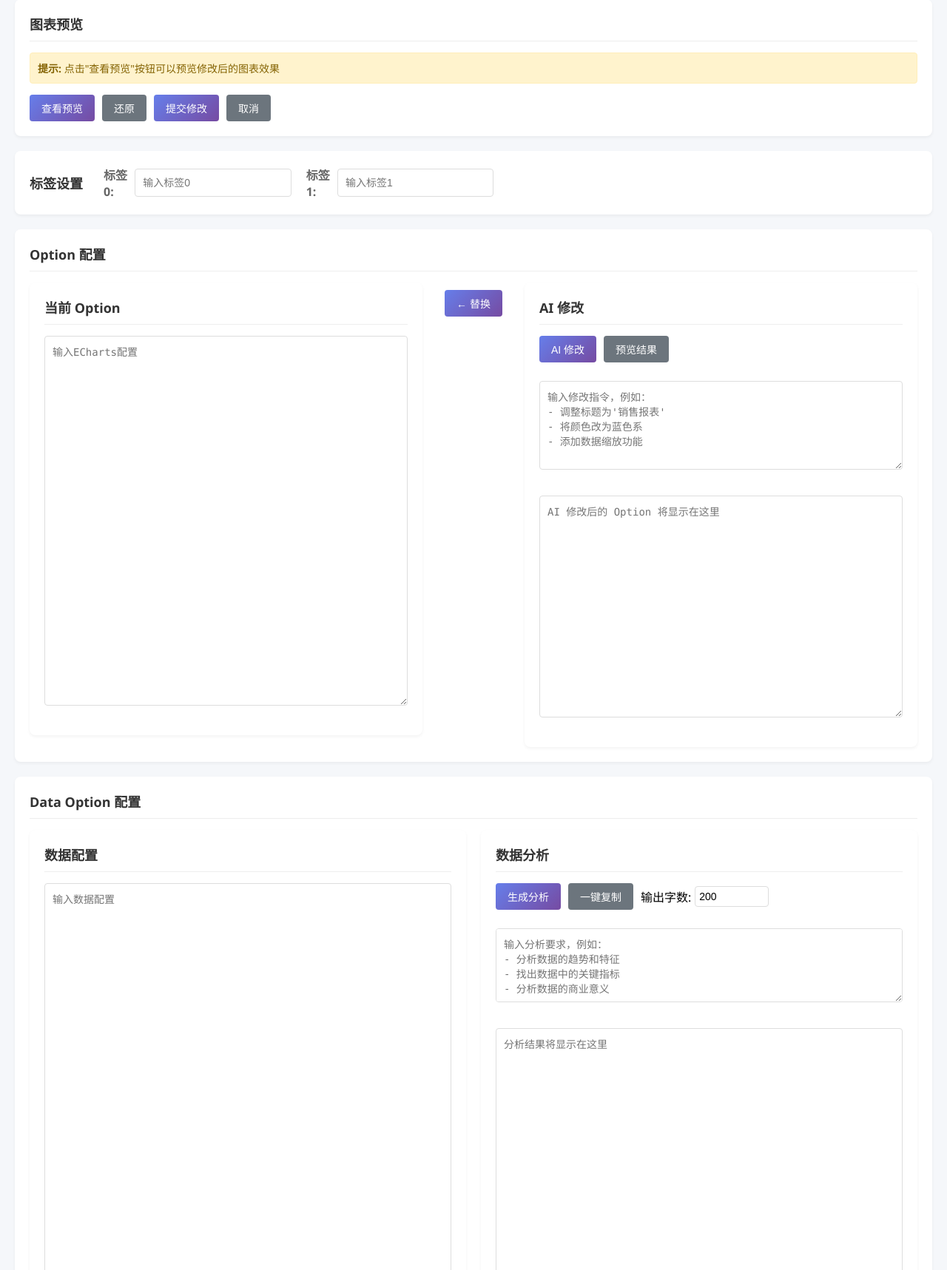
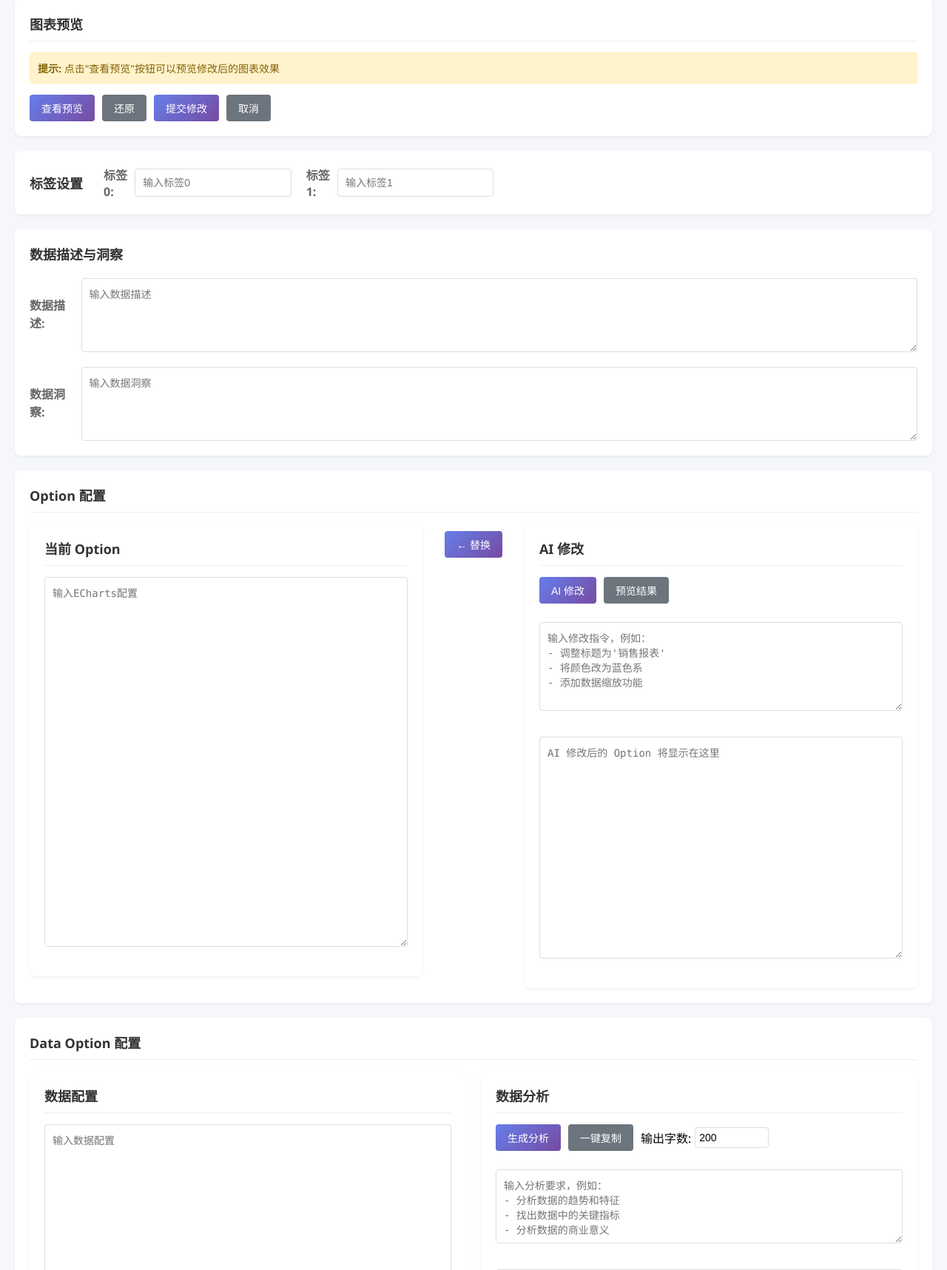
Before and after one commit to wisherg/pancharts, a Python web app: template pancharts/chartsdb/templates/record_edit.html in a window 1280 px wide. Shown: the part 163-1880 px from the top of the page at 74% size. Run offline with Jinja, Linux system fonts and the light colour scheme; the template is opened without the code that fills it, so the values that code supplies are empty.

Commit message:
Update record_edit.html

```diff
--- a/pancharts/chartsdb/templates/record_edit.html
+++ b/pancharts/chartsdb/templates/record_edit.html
@@ -290,6 +290,20 @@
                     <div class="tag-item">
                         <span class="tag-label">标签1:</span>
                         <input type="text" name="tag1" class="tag-input" value="{{ record.tag1 or '' }}" placeholder="输入标签1">
+                    </div>
+                </div>
+            </div>
+
+            <div class="card">
+                <div class="info-grid">
+                    <span class="card-title">数据描述与洞察</span>
+                    <div class="tag-item" style="flex-basis: 100%;">
+                        <span class="tag-label" style="display: block; margin-bottom: 5px;">数据描述:</span>
+                        <textarea name="data_desc" class="tag-input" style="min-height: 100px; font-family: inherit;" placeholder="输入数据描述">{{ record.data_desc or '' }}</textarea>
+                    </div>
+                    <div class="tag-item" style="flex-basis: 100%;">
+                        <span class="tag-label" style="display: block; margin-bottom: 5px;">数据洞察:</span>
+                        <textarea name="data_insight" class="tag-input" style="min-height: 100px; font-family: inherit;" placeholder="输入数据洞察">{{ record.data_insight or '' }}</textarea>
                     </div>
                 </div>
             </div>
```
